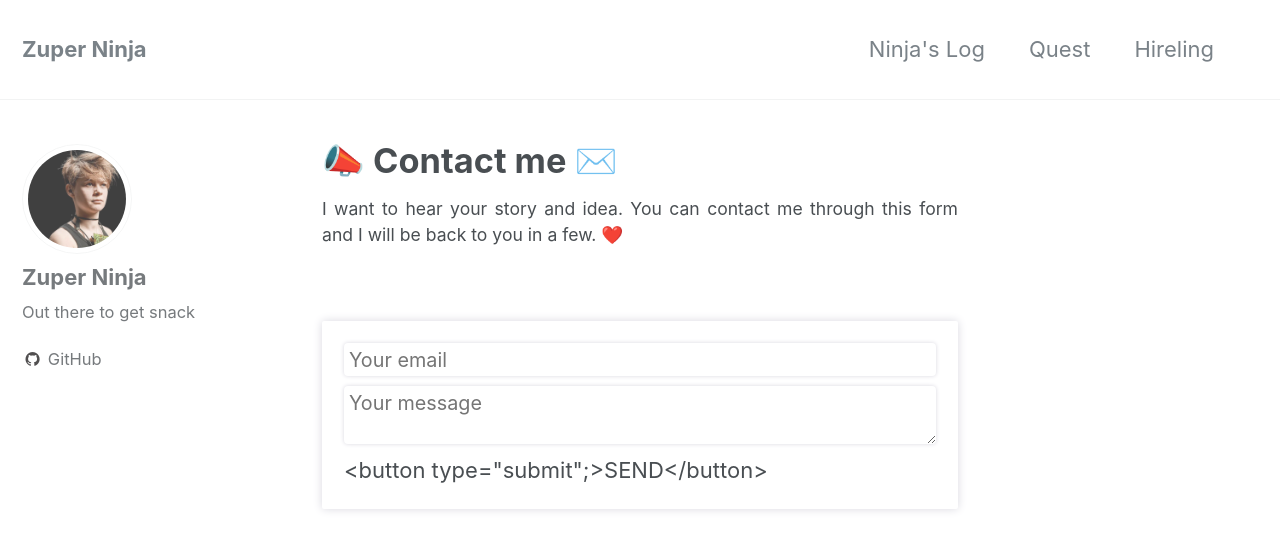
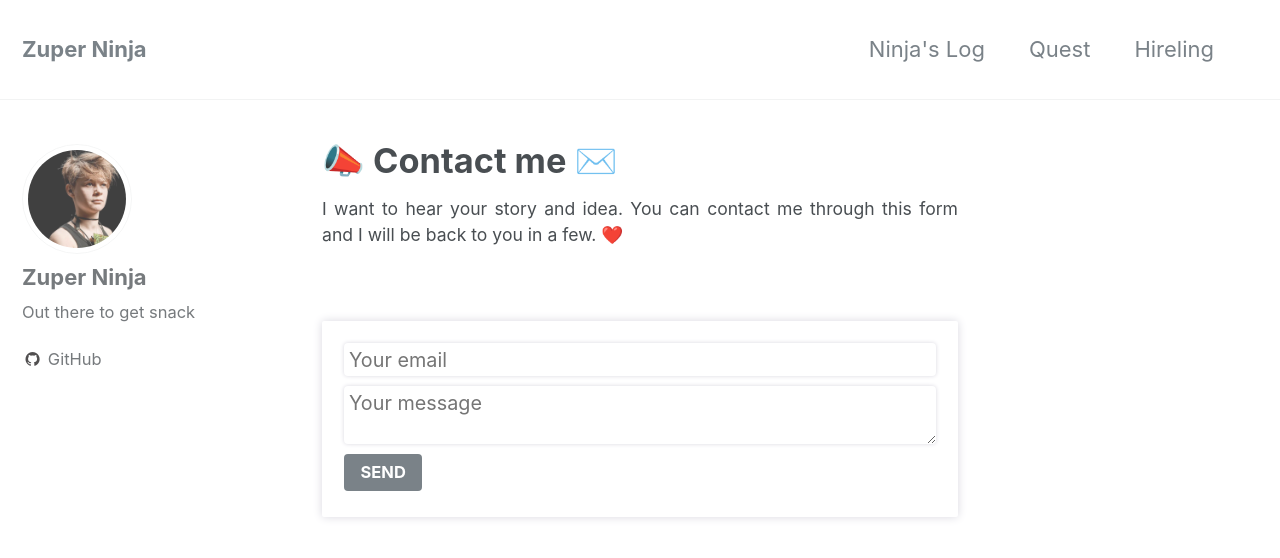
Before and after one commit to zuperninja/zuperninja.github.io, a Jekyll site: the page built from _pages/contact.md, in a window 1280 px wide and 900 px high. Shown: the top 558 px of the window. Built offline with Jekyll 4.4.1, drawn with Linux system fonts in a browser that asks for light colours; emoji names are drawn with the system emoji font.

Commit message:
Update contact.md

```diff
--- a/_pages/contact.md
+++ b/_pages/contact.md
@@ -18,5 +18,5 @@
   <input name="email" placeholder="Your email" style="font-size: 0.9em;box-shadow: 0px 0px 4px #d9d8e0;" type="email">
   <input name="_subject" value="Formulaire de contact ZuperNinja" type="hidden">
   <textarea name="message" placeholder="Your message" style="font-size: 0.9em;box-shadow: 0px 0px 4px #d9d8e0;"></textarea>
-  <button type="submit";>SEND</button>
+  <button type="submit" class="btn btn--primary">SEND</button>
 </form>
```
